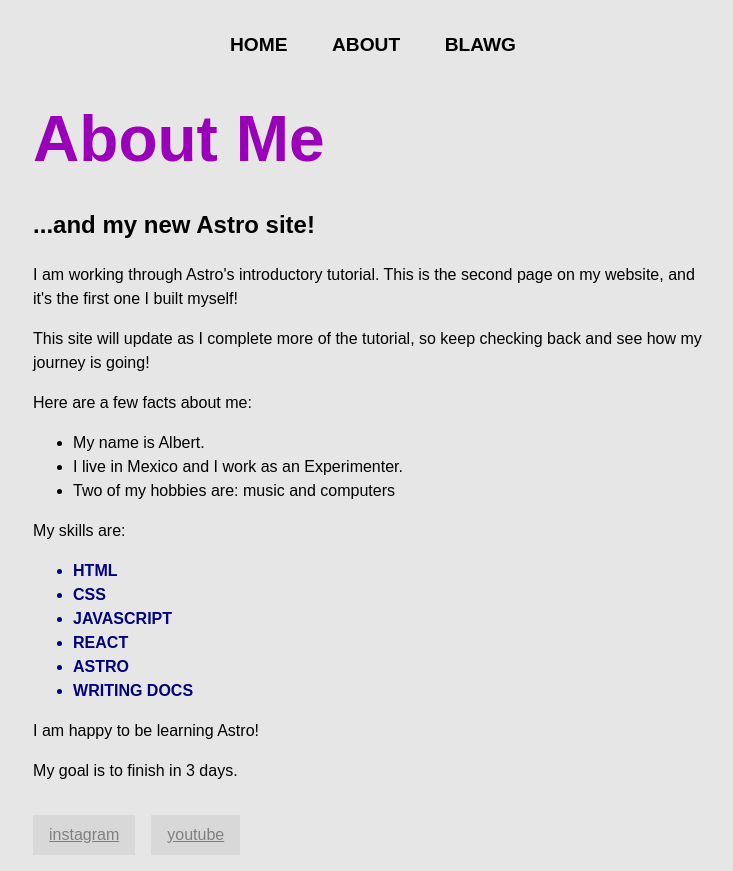
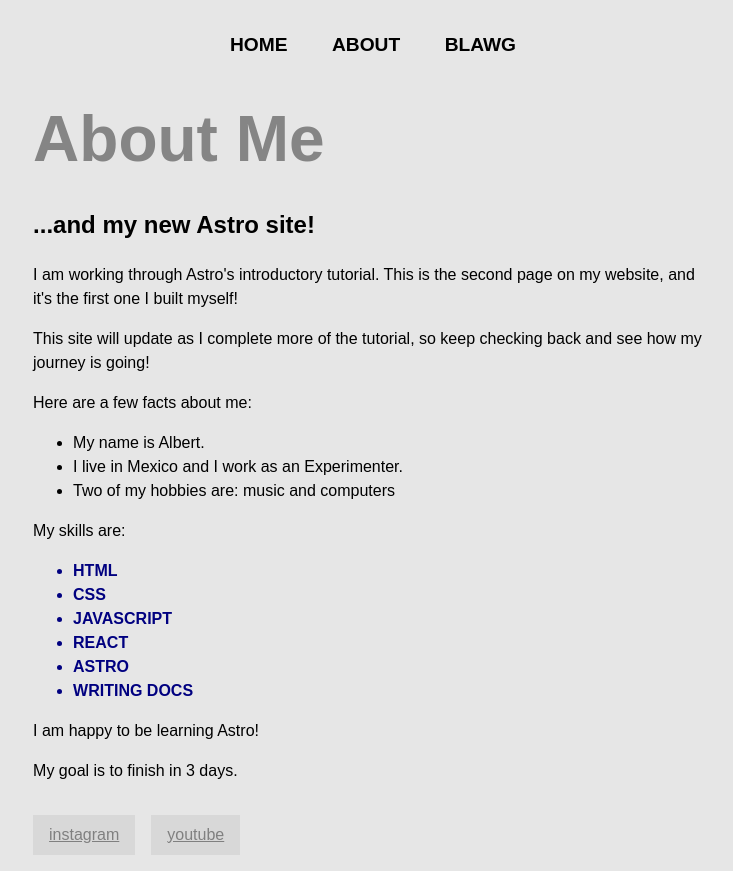
Before and after one commit to Extericon/xtrcn-site, an Astro site: page /about in a window 1280 px wide. Shown: the whole page, without its empty margins (267-1000 px from the left). Built offline with nearby package versions, Linux system fonts and the light colour scheme; Astro itself is replaced by a stand-in of ours.

Commit message:
changed "About Me" color

```diff
--- a/src/pages/about.astro
+++ b/src/pages/about.astro
@@ -25,7 +25,7 @@ const textCase = "upperCase";
 
     <style is:global define:vars={{skillColor, fontWeight, textCase}}>
       h1 {
-        color: rgb(154, 0, 185);
+        color: rgb(133, 133, 133);
         font-size: 4rem;
       }
       .skill {
```
